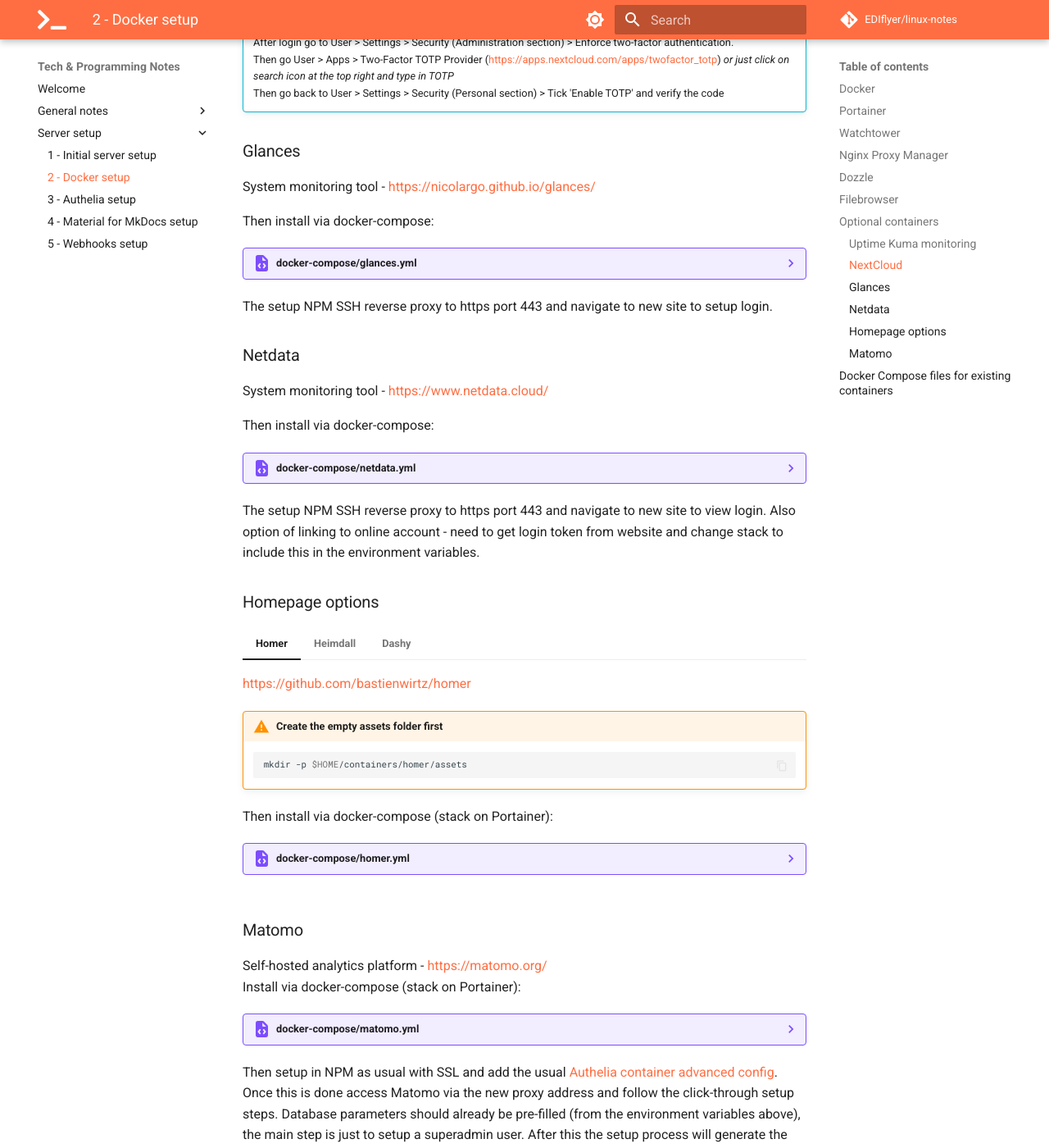
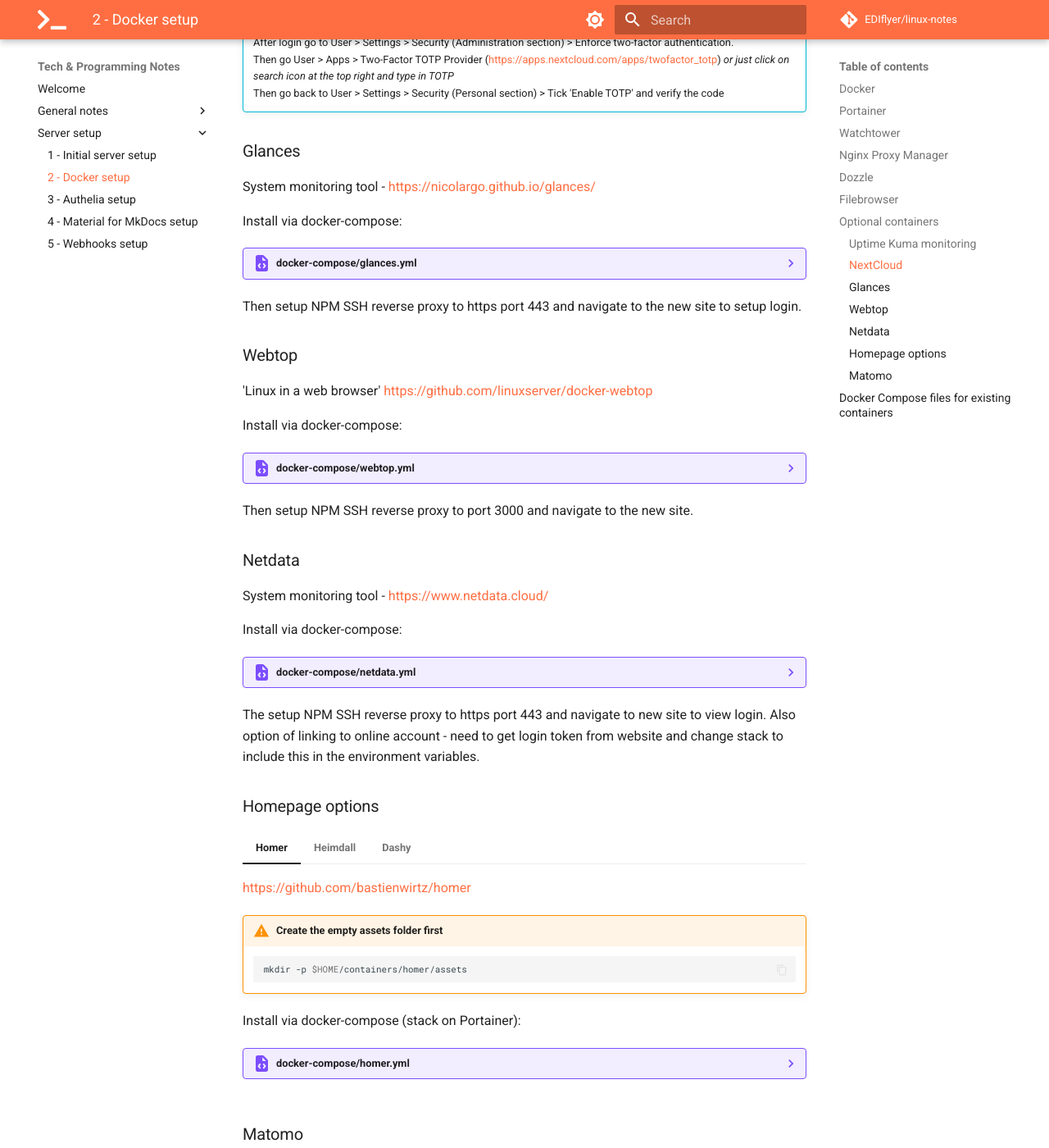
Before and after one commit to EDIflyer/linux-notes, an MkDocs documentation site: the page built from docs/server-setup/docker_setup.md, in a window 1280 px wide and 1400 px high, scrolled down 5152 px. Shown: the whole window at 82% size. Built offline with MkDocs 1.6.1 and Material for MkDocs 9.7.7, drawn with Linux system fonts in a browser that asks for light colours; comment, search, counter and statistics services are not loaded; some of the changed text lies outside the part shown.

Commit message:
update webtop info

````diff
--- a/docs/server-setup/docker-compose/webtop.yml
+++ b/docs/server-setup/docker-compose/webtop.yml
@@ -13,13 +13,19 @@ services:
       - SUBFOLDER=/ #optional
       - KEYBOARD=en-us-qwerty #optional
     volumes:
-      - /home/alan/containers/webtop:/config
+      - /home/alan/webtop:/config
       #- /var/run/docker.sock:/var/run/docker.sock #optional
     ports:
       - 3000:3000
     labels:
-      - "com.centurylinklabs.watchtower.enable=false" #to prevent watchtower trying to update the image
+      - "com.centurylinklabs.watchtower.enable=false"
     devices:
       - /dev/dri:/dev/dri #optional
     #shm_size: "1gb" #optional
     restart: "no"
+    networks:
+      - nginx-proxy-manager_default
+networks:
+  nginx-proxy-manager_default:
+    external: true
+    name: nginx-proxy-manager_default
--- a/docs/server-setup/docker_setup.md
+++ b/docs/server-setup/docker_setup.md
@@ -166,7 +166,7 @@ Install it via docker-compose:
 ### NextCloud
 Cloud-hosted sharing & collaboration server - https://hub.docker.com/r/linuxserver/nextcloud and https://nextcloud.com/
 
-Then install via docker-compose:
+Install via docker-compose:
 ??? example "docker-compose/nextcloud.yml - remember to change host directories if required"
     ``` yaml linenums="1"
     --8<-- "docs/server-setup/docker-compose/nextcloud.yml"
@@ -181,17 +181,27 @@ The setup NPM SSH reverse proxy to https port 443 and navigate to new site to se
 ### Glances
 System monitoring tool - https://nicolargo.github.io/glances/
 
-Then install via docker-compose:
+Install via docker-compose:
 ??? example "docker-compose/glances.yml"
     ``` yaml linenums="1"
     --8<-- "docs/server-setup/docker-compose/glances.yml"
     ```
-The setup NPM SSH reverse proxy to https port 443 and navigate to new site to setup login.
+Then setup NPM SSH reverse proxy to https port 443 and navigate to the new site to setup login.
+
+### Webtop
+'Linux in a web browser' https://github.com/linuxserver/docker-webtop
+
+Install via docker-compose:
+??? example "docker-compose/webtop.yml"
+    ``` yaml linenums="1"
+    --8<-- "docs/server-setup/docker-compose/webtop.yml"
+    ```
+Then setup NPM SSH reverse proxy to port 3000 and navigate to the new site.
 
 ### Netdata
 System monitoring tool - https://www.netdata.cloud/
 
-Then install via docker-compose:
+Install via docker-compose:
 ??? example "docker-compose/netdata.yml"
     ``` yaml linenums="1"
     --8<-- "docs/server-setup/docker-compose/netdata.yml"
@@ -207,7 +217,7 @@ The setup NPM SSH reverse proxy to https port 443 and navigate to new site to vi
         mkdir -p $HOME/containers/homer/assets
         ```
 
-    Then install via docker-compose (stack on Portainer):
+    Install via docker-compose (stack on Portainer):
     ??? example "docker-compose/homer.yml"
         ``` yaml linenums="1"
         --8<-- "docs/server-setup/docker-compose/homer.yml"
````
Also changed, not shown: other parts of docs/server-setup/docker_setup.md (+1 -1 lines).
